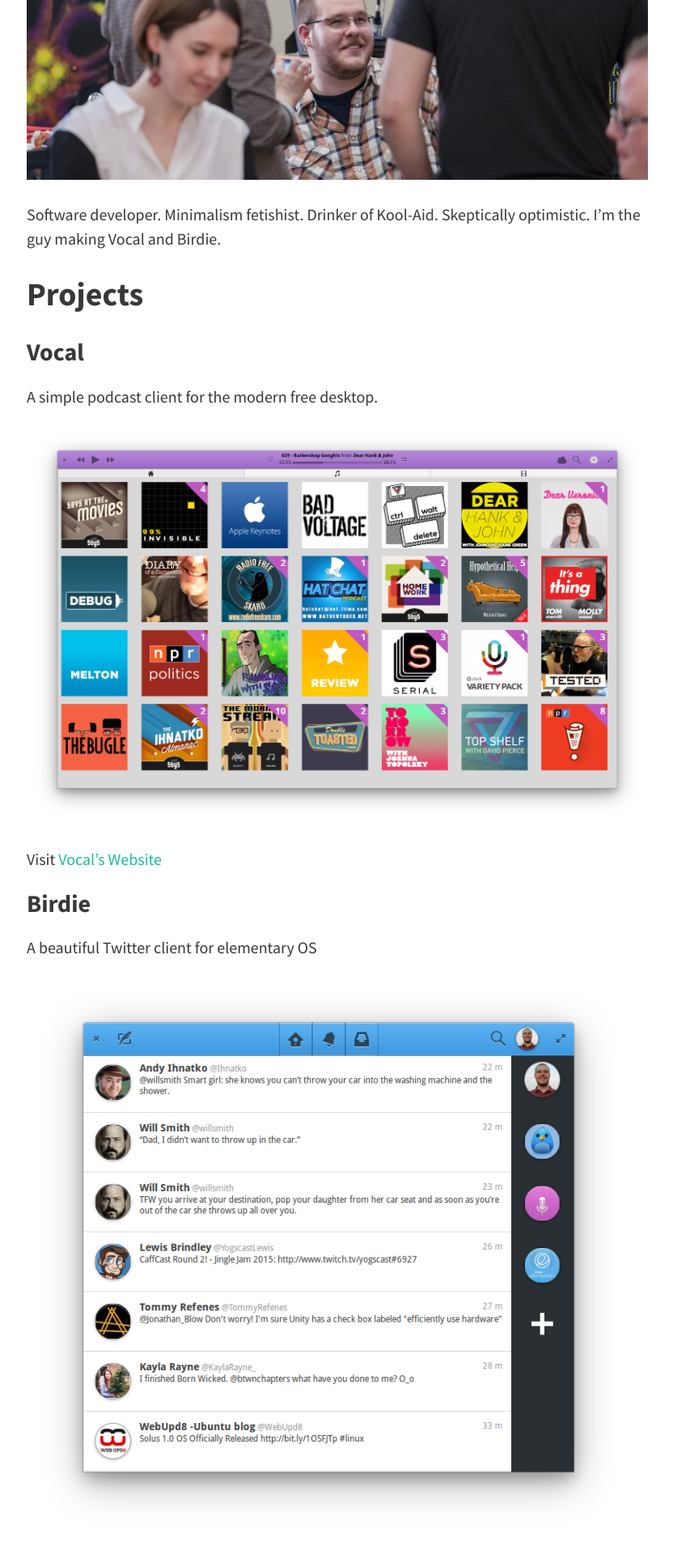
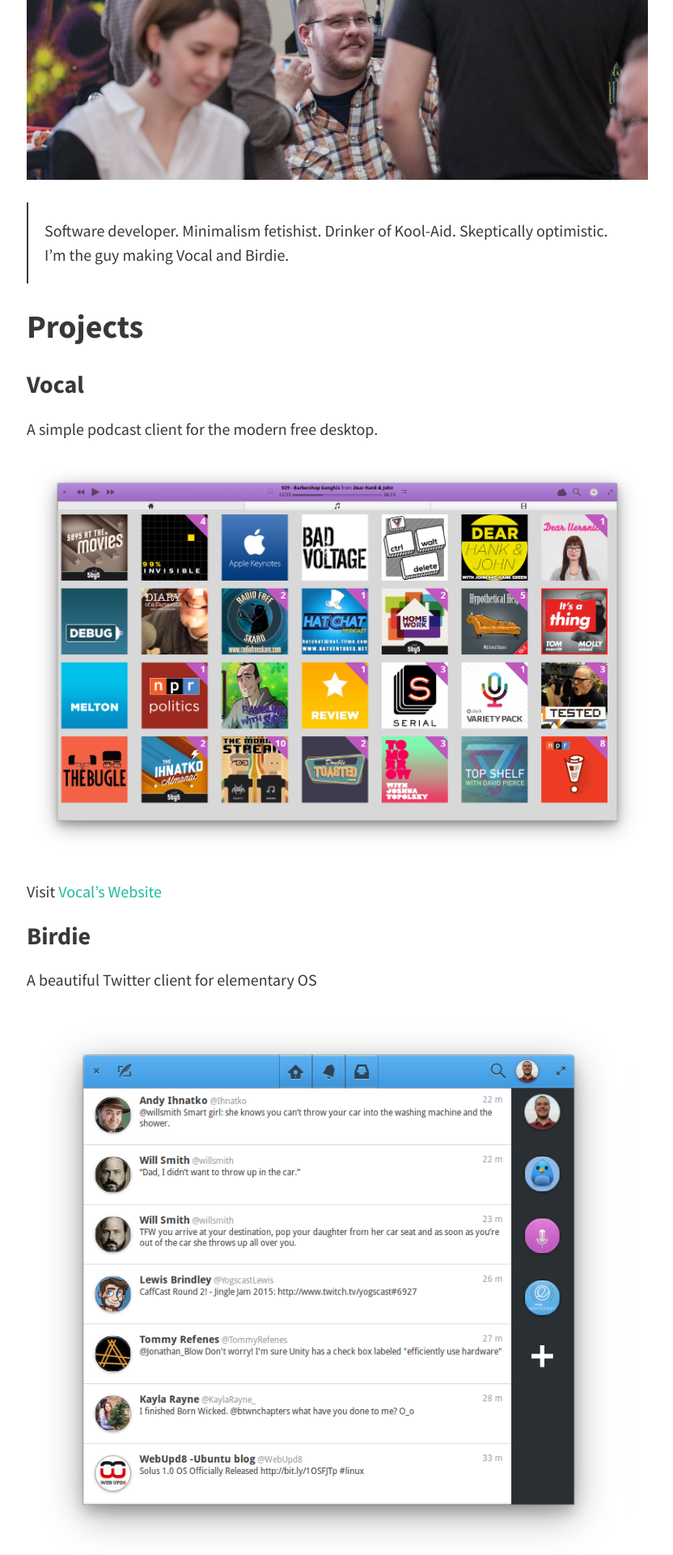
Before and after one commit to nathandyer/nathandyer.github.io, a Jekyll site: the page built from about.md, in a window 1280 px wide. Shown: the part 388-2308 px from the top of the page at 81% size, without its empty margins (223-1055 px from the left). Built offline with Jekyll 4.4.1, drawn with Linux system fonts in a browser that asks for light colours; nearby versions of some CDN libraries.

```diff
--- a/about.md
+++ b/about.md
@@ -6,7 +6,7 @@ permalink: /about/
 
 ![Nathan chatting with friends at System76. Creative Commons photo from System76](https://raw.githubusercontent.com/nathandyer/nathandyer.github.io/master/img/nathan_banner.jpg)
 
-Software developer. Minimalism fetishist. Drinker of Kool-Aid. Skeptically optimistic. I'm the guy making Vocal and Birdie.
+> Software developer. Minimalism fetishist. Drinker of Kool-Aid. Skeptically optimistic. I'm the guy making Vocal and Birdie.
 
 ## Projects
 
```
